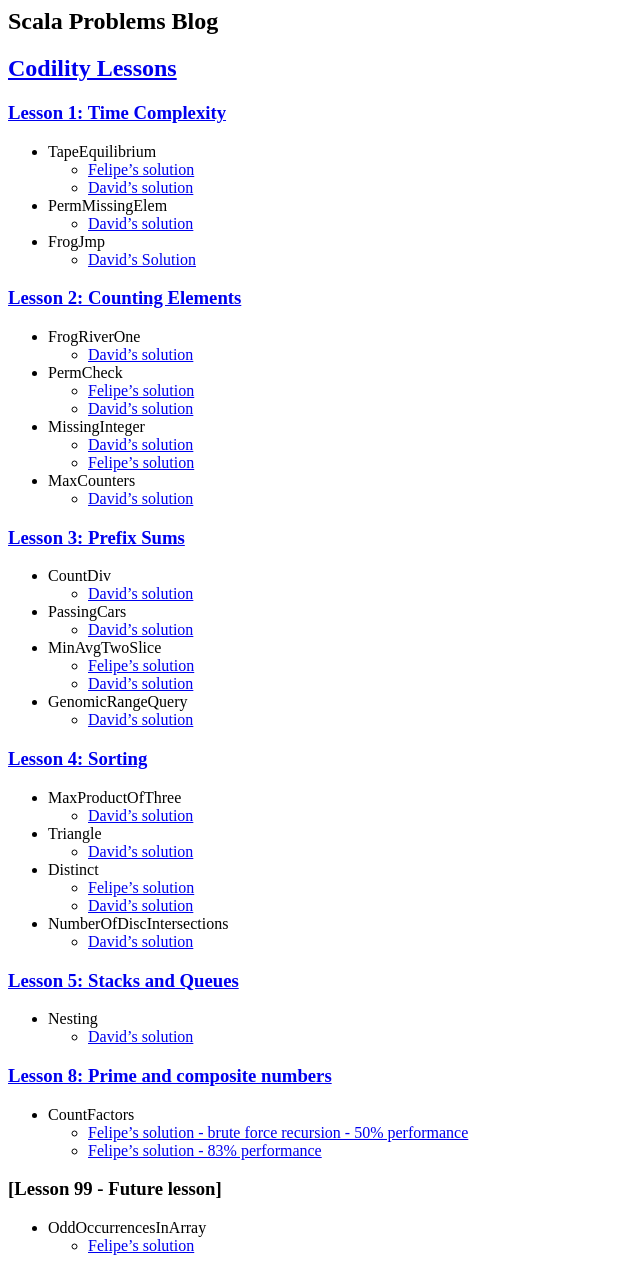
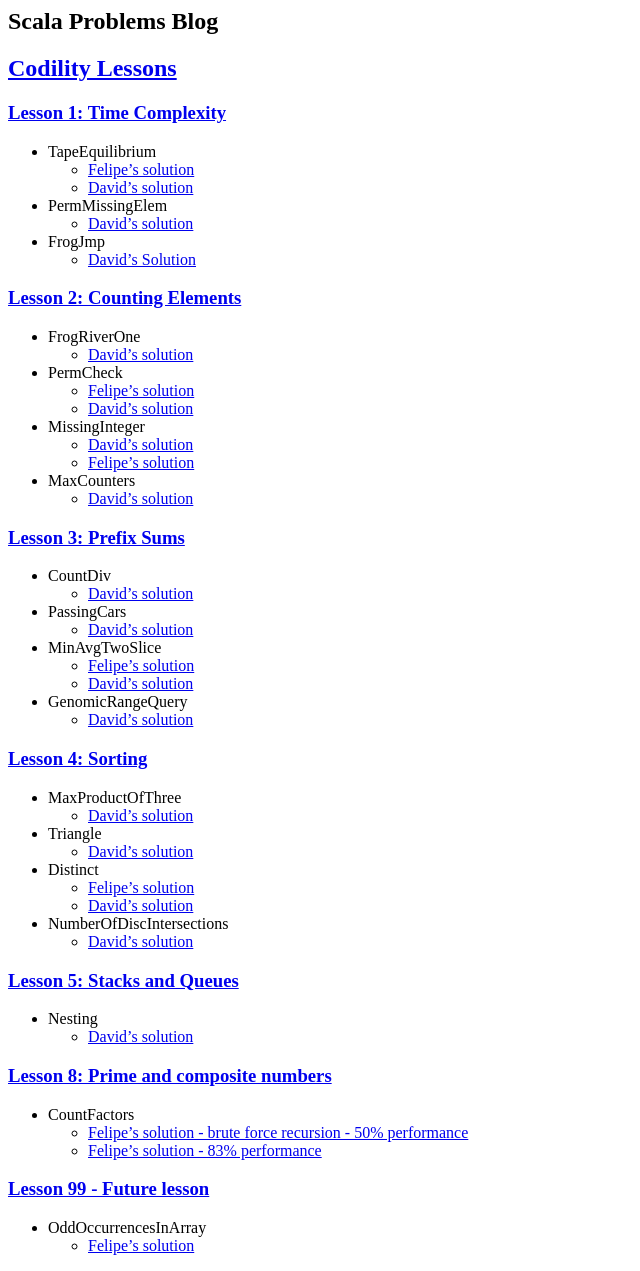
Before and after one commit to scalaproblems/scalaproblems.github.io, a Jekyll site: the page built from index.md, in a window 1280 px wide. Shown: the whole page, without its empty margins (0-640 px from the left). Built offline with Jekyll 4.4.1, drawn with Linux system fonts in a browser that asks for light colours; part of the change alters nothing that is shown.

```diff
--- a/index.md
+++ b/index.md
@@ -57,6 +57,6 @@ layout: default
     - [Felipe's solution - brute force recursion - 50% performance](https://codility.com/demo/results/trainingNNCJ3R-PNA/)
     - [Felipe's solution - 83% performance](https://codility.com/demo/results/trainingM7CY7Q-X24/)
 
-### [Lesson 99 - Future lesson]
+### [Lesson 99 - Future lesson](https://codility.com/programmers/lessons/14)
 - OddOccurrencesInArray
     - [Felipe's solution](https://codility.com/demo/results/training4SVDT2-YVP/)
```
